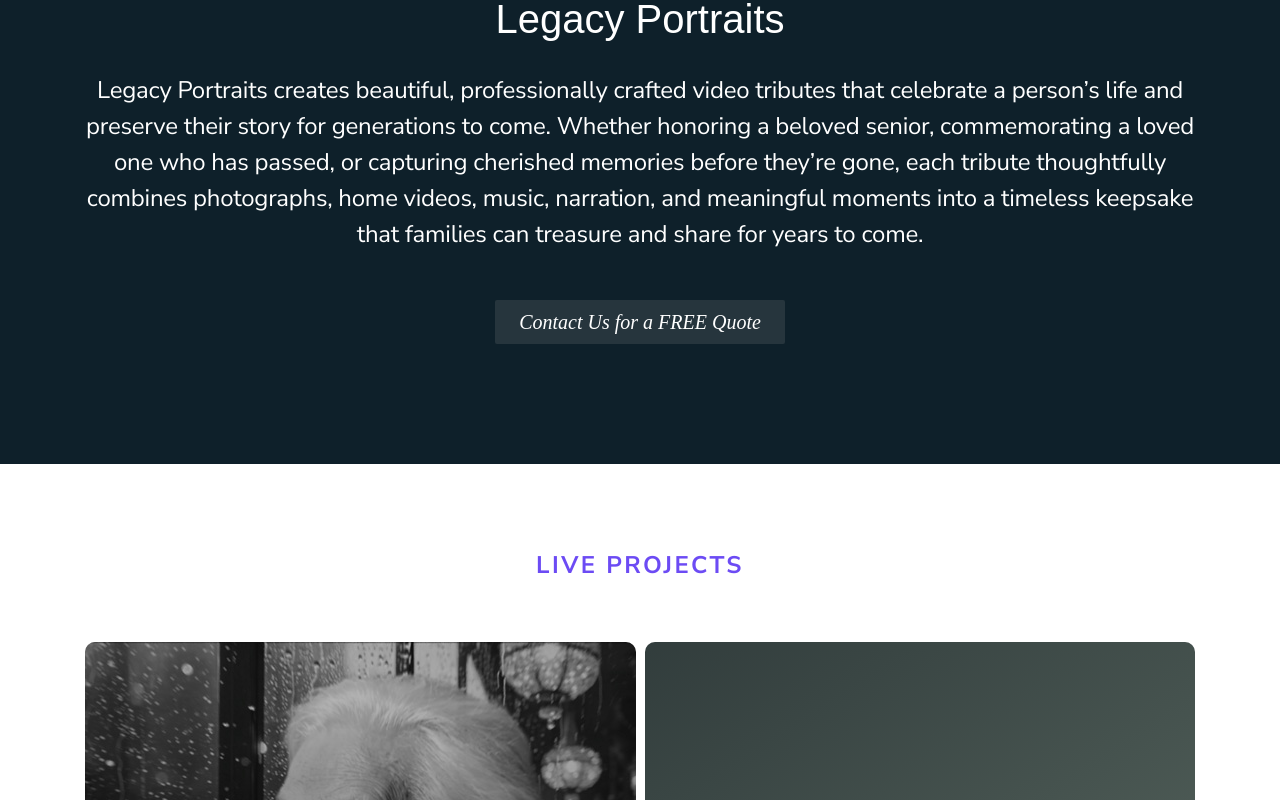
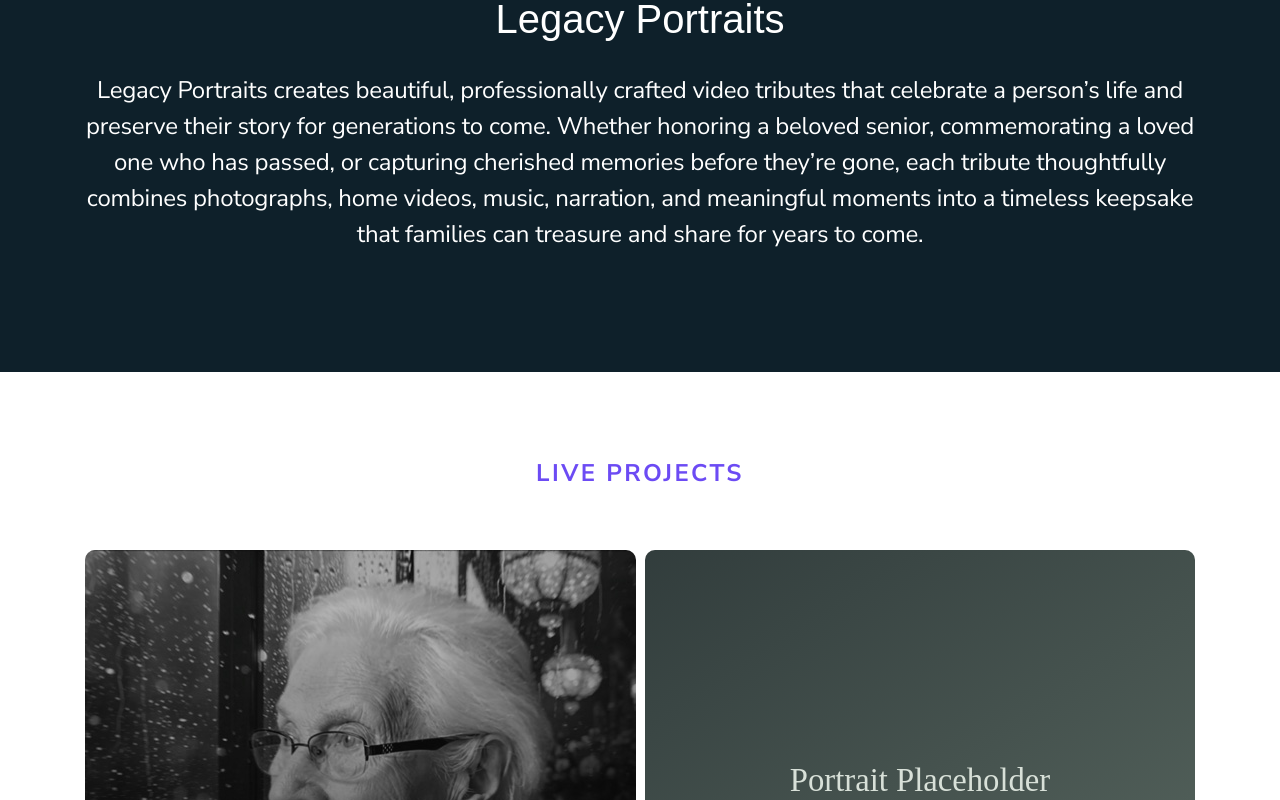
Before and after one commit to Catherine-of-Viceroy/legacy-portraits, a Next.js app: page / in a window 1280 px wide. Shown: the part 923-1723 px from the top of the page. Built offline with nearby package versions, Linux system fonts and the light colour scheme; a web font is replaced by a local one.

Commit message:
email handling

```diff
--- a/app/components/Copy/index.tsx
+++ b/app/components/Copy/index.tsx
@@ -2,13 +2,17 @@ import Link from "next/link";
 import styles from "./index.module.css";
 
 export default function Copy() {
+    const contactEmail = process.env.CONTACT_EMAIL;
+
     return (
         <section id="copy" className={styles.copy}>
             <h2 className={styles.title}>Legacy Portraits</h2>
             <p className={styles.description}>Legacy Portraits creates beautiful, professionally crafted video tributes that celebrate a person’s life and preserve their story for generations to come. Whether honoring a beloved senior, commemorating a loved one who has passed, or capturing cherished memories before they’re gone, each tribute thoughtfully combines photographs, home videos, music, narration, and meaningful moments into a timeless keepsake that families can treasure and share for years to come.</p>
-            <Link href="#contact" className={styles.button}>
-                Contact Us for a FREE Quote
-            </Link>
+            {contactEmail ? (
+                <Link href={`mailto:${contactEmail}`} className={styles.button}>
+                    Contact Us for a FREE Quote
+                </Link>
+            ) : null}
         </section>
     )
 }
```
Also changed, not shown: 2 other files (tests, documents, lock files or other folders).
